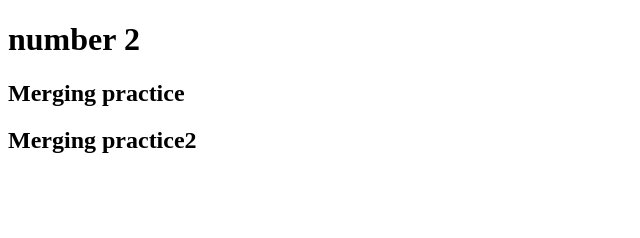
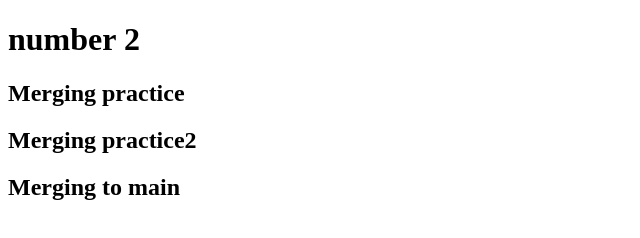
Before and after one commit to devfrankkim/testing, a plain HTML site: page 2/index.html in a window 1280 px wide. Shown: the whole page, without its empty margins (0-640 px from the left). Drawn offline with Linux system fonts and the light colour scheme.

Commit message:
merging to main

```diff
--- a/2/index.html
+++ b/2/index.html
@@ -9,5 +9,6 @@
     <h1>number 2</h1>
     <h2>Merging practice</h2>
     <h2>Merging practice2</h2>
+    <h2>Merging to main</h2>
   </body>
 </html>
```
